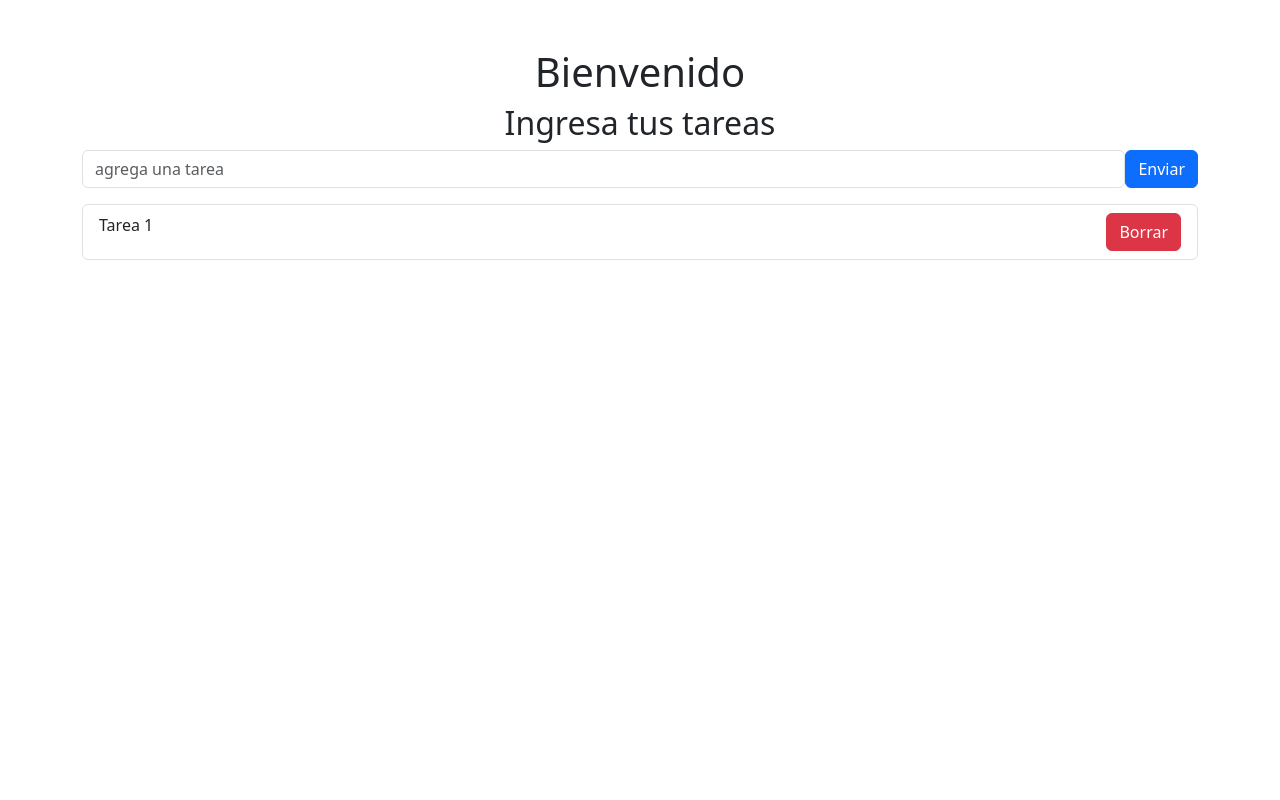
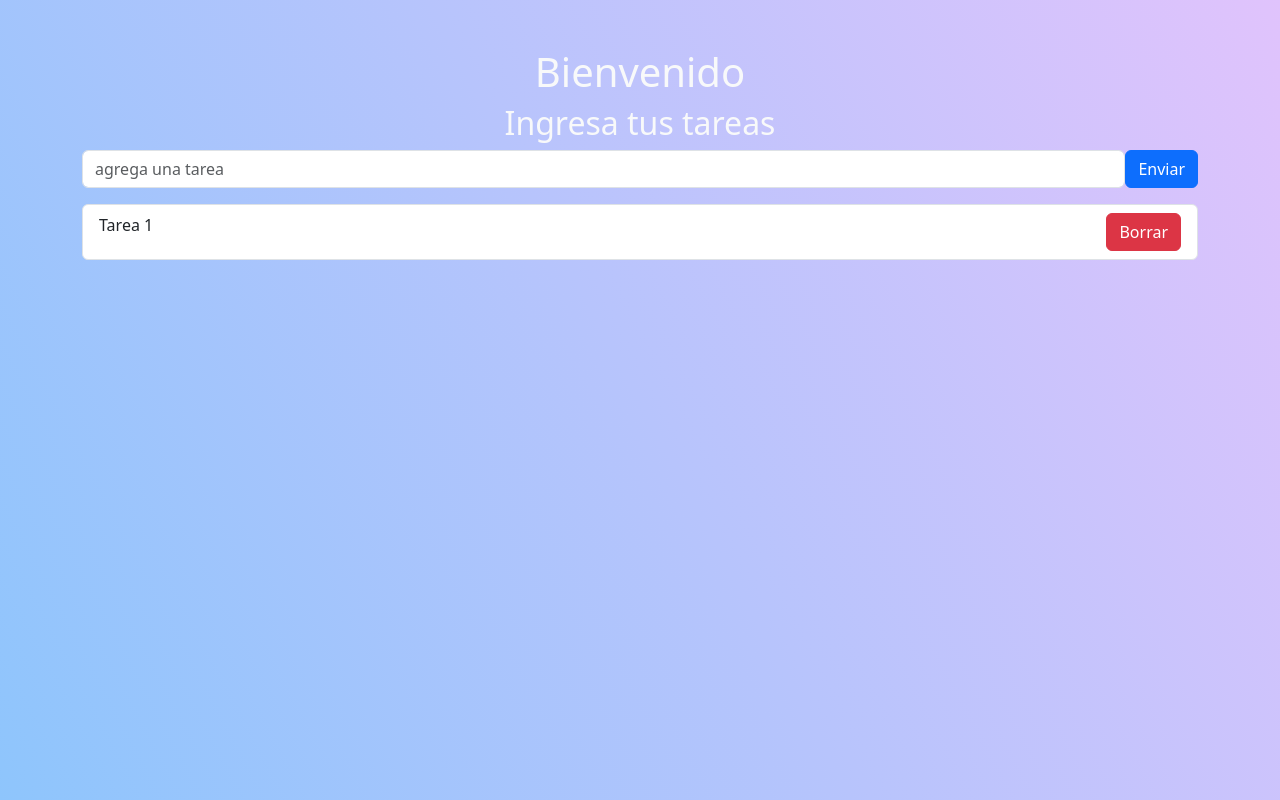
Before and after one commit to rollingcodeschool/listaTareas102i, a React app: page / in a window 1280 px wide. Built offline with nearby package versions, Linux system fonts and the light colour scheme; the HTML template or start-up script is replaced by a standard one.

Commit message:
agregamos un color de fondo en el body

```diff
--- a/src/App.css
+++ b/src/App.css
@@ -0,0 +1,14 @@
+body {
+  background-color: #8ec5fc;
+  background-image: linear-gradient(62deg, #8ec5fc 0%, #e0c3fc 100%);
+}
+
+#root{
+  display: flex;
+  flex-direction: column;
+  min-height: 100vh;
+}
+
+main{
+  flex-grow: 1;
+}
--- a/src/App.jsx
+++ b/src/App.jsx
@@ -8,8 +8,8 @@ function App() {
   return (
     <>
       <main className='container my-5'>
-        <h1 className='text-center'>Bienvenido</h1>
-        <h2 className='text-center'>Ingresa tus tareas</h2>
+        <h1 className='text-center text-light'>Bienvenido</h1>
+        <h2 className='text-center text-light'>Ingresa tus tareas</h2>
         <FormularioTarea></FormularioTarea>
       </main>
     </>
```
